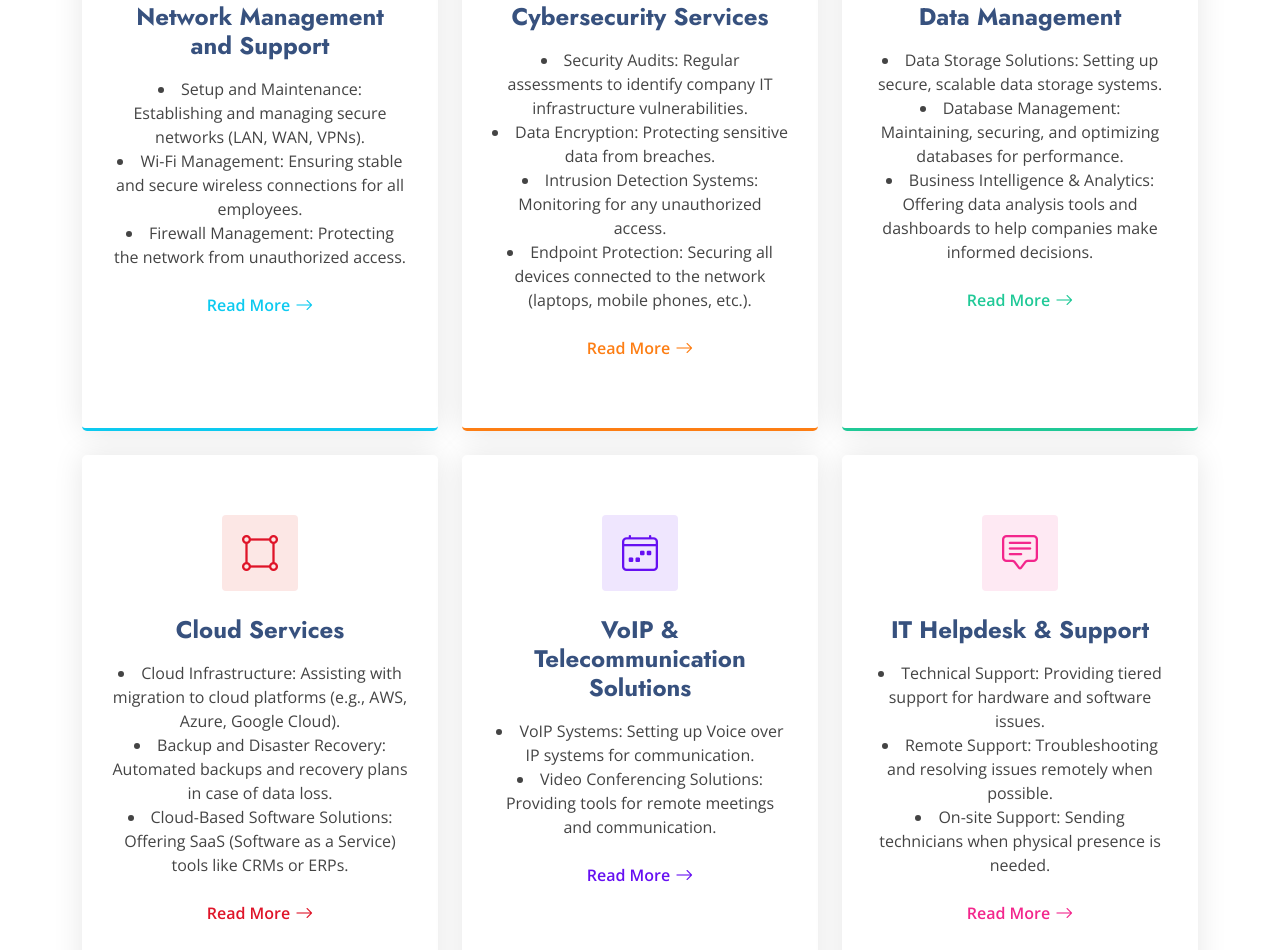
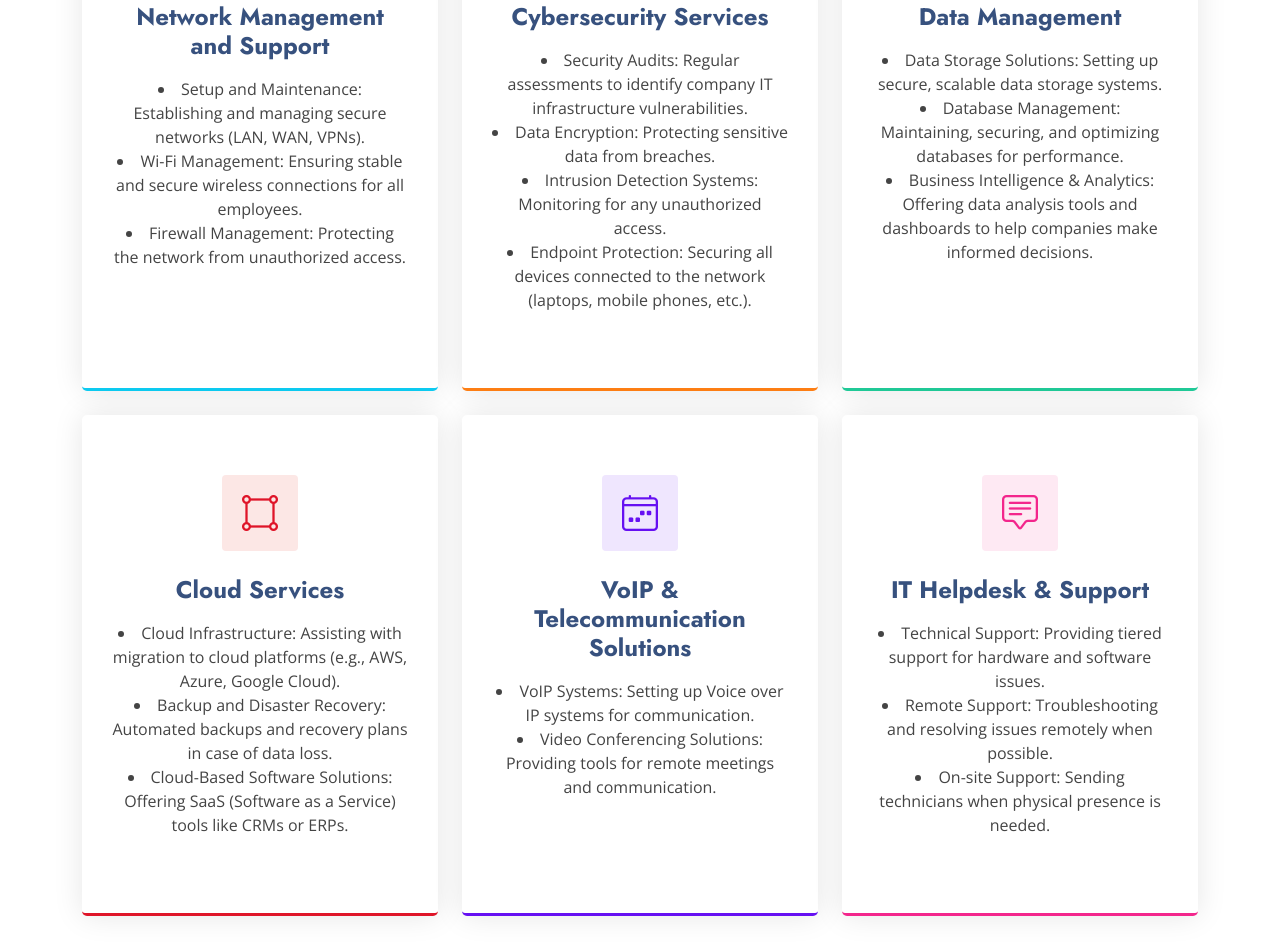
Before and after one commit to Tanwilson18/opiniion, a plain HTML site: page index.html in a window 1280 px wide. Shown: the part 2430-3380 px from the top of the page. Drawn offline with nearby package versions, Linux system fonts and the light colour scheme.

Commit message:
delete links

```diff
--- a/index.html
+++ b/index.html
@@ -522,9 +522,9 @@
                     unauthorized access.
                   </li>
                 </p>
-                <a href="#" class="read-more stretched-link"
+                <!-- <a href="#" class="read-more stretched-link"
                   ><span>Read More</span> <i class="bi bi-arrow-right"></i
-                ></a>
+                ></a> -->
               </div>
             </div>
             <!-- End Service Item -->
@@ -554,9 +554,9 @@
                     network (laptops, mobile phones, etc.).
                   </li>
                 </p>
-                <a href="#" class="read-more stretched-link"
+                <!-- <a href="#" class="read-more stretched-link"
                   ><span>Read More</span> <i class="bi bi-arrow-right"></i
-                ></a>
+                ></a> -->
               </div>
             </div>
             <!-- End Service Item -->
@@ -584,9 +584,9 @@
                     decisions.
                   </li>
                 </p>
-                <a href="#" class="read-more stretched-link"
+                <!-- <a href="#" class="read-more stretched-link"
                   ><span>Read More</span> <i class="bi bi-arrow-right"></i
-                ></a>
+                ></a> -->
               </div>
             </div>
             <!-- End Service Item -->
@@ -613,9 +613,9 @@
                     Service) tools like CRMs or ERPs.
                   </li>
                 </p>
-                <a href="#" class="read-more stretched-link"
+                <!-- <a href="#" class="read-more stretched-link"
                   ><span>Read More</span> <i class="bi bi-arrow-right"></i
-                ></a>
+                ></a> -->
               </div>
             </div>
             <!-- End Service Item -->
@@ -638,9 +638,9 @@
                     meetings and communication.
                   </li>
                 </p>
-                <a href="#" class="read-more stretched-link"
+                <!-- <a href="#" class="read-more stretched-link"
                   ><span>Read More</span> <i class="bi bi-arrow-right"></i
-                ></a>
+                ></a> -->
               </div>
             </div>
             <!-- End Service Item -->
@@ -667,9 +667,9 @@
                     is needed.
                   </li>
                 </p>
-                <a href="#" class="read-more stretched-link"
+                <!-- <a href="#" class="read-more stretched-link"
                   ><span>Read More</span> <i class="bi bi-arrow-right"></i
-                ></a>
+                ></a> -->
               </div>
             </div>
             <!-- End Service Item -->
```
Also changed, not shown: spanish.html (+14 -14 lines).
